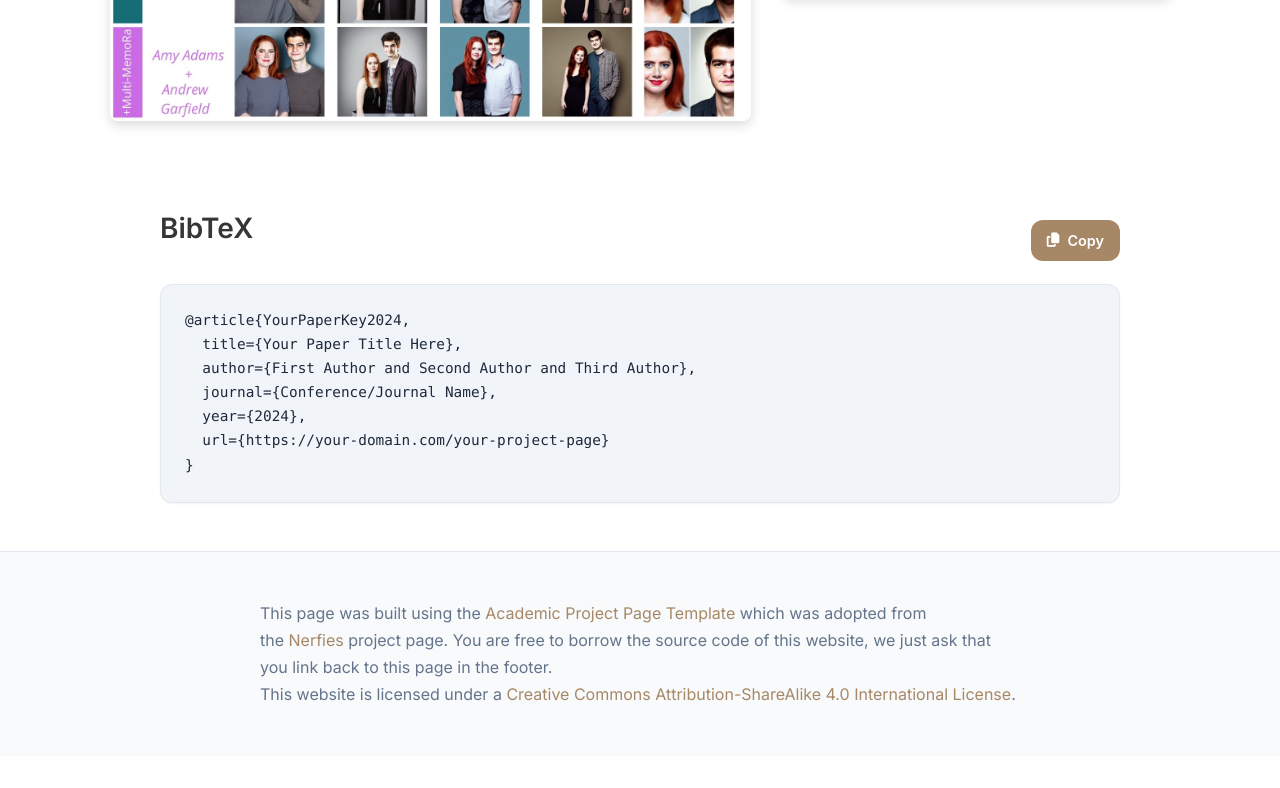
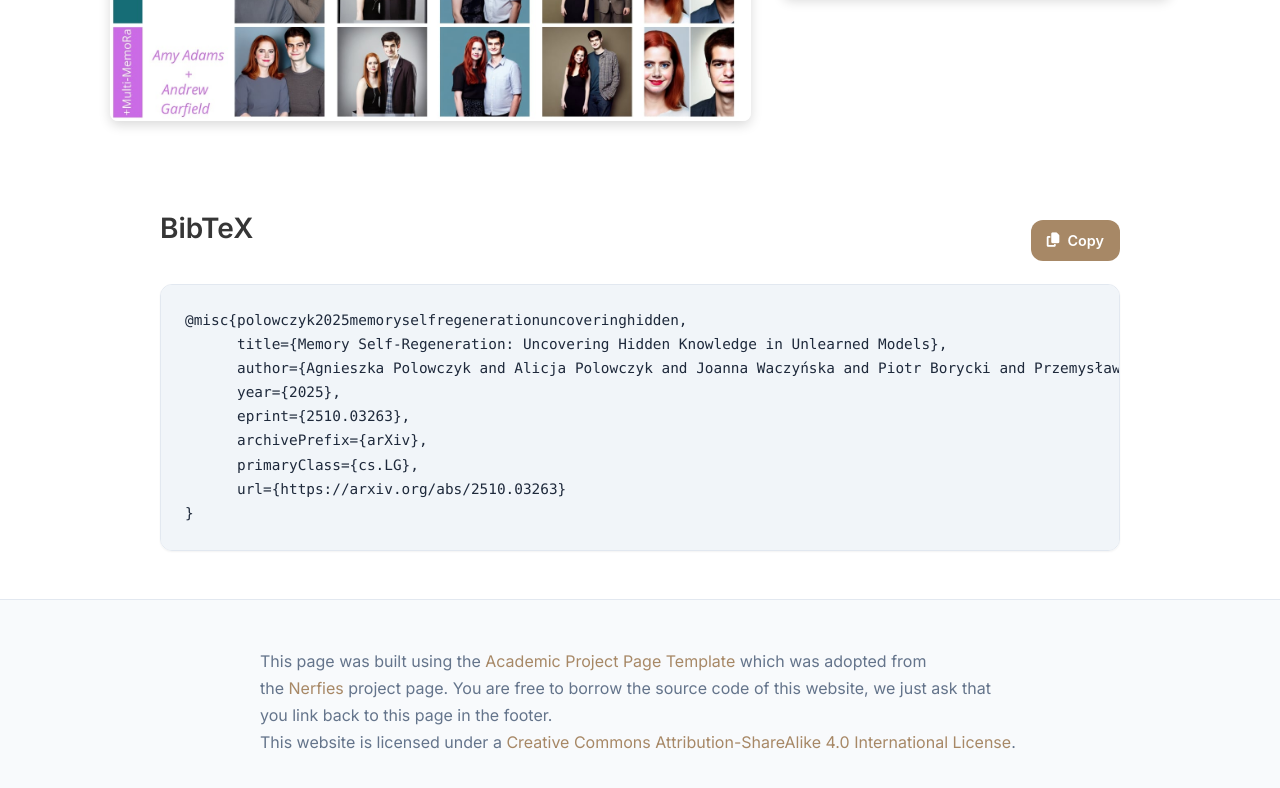
Before and after one commit to gmum/MemoRa, a plain HTML site: page index.html in a window 1280 px wide. Shown: the part 4805-5593 px from the top of the page. Before the commit the page ends 5561 px from the top, so only its background shows below. Drawn offline with nearby package versions, Linux system fonts and the light colour scheme; some icons are missing.

Commit message:
Update page

```diff
--- a/index.html
+++ b/index.html
@@ -1053,12 +1053,14 @@ eprint = {
           <span class="copy-text">Copy</span>
         </button>
       </div>
-      <pre id="bibtex-code"><code>@article{YourPaperKey2024,
-  title={Your Paper Title Here},
-  author={First Author and Second Author and Third Author},
-  journal={Conference/Journal Name},
-  year={2024},
-  url={https://your-domain.com/your-project-page}
+      <pre id="bibtex-code"><code>@misc{polowczyk2025memoryselfregenerationuncoveringhidden,
+      title={Memory Self-Regeneration: Uncovering Hidden Knowledge in Unlearned Models},
+      author={Agnieszka Polowczyk and Alicja Polowczyk and Joanna Waczyńska and Piotr Borycki and Przemysław Spurek},
+      year={2025},
+      eprint={2510.03263},
+      archivePrefix={arXiv},
+      primaryClass={cs.LG},
+      url={https://arxiv.org/abs/2510.03263}
 }</code></pre>
     </div>
 </section>
```
